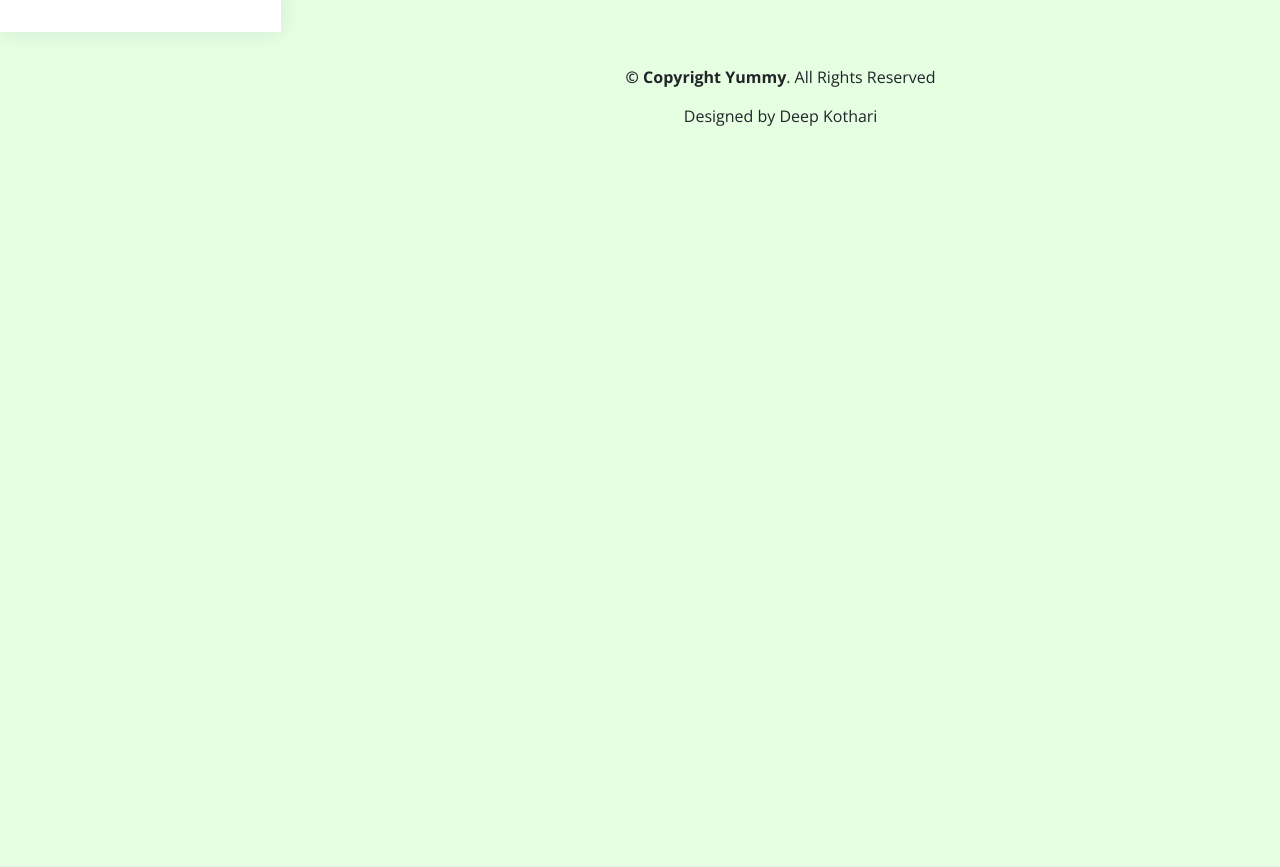
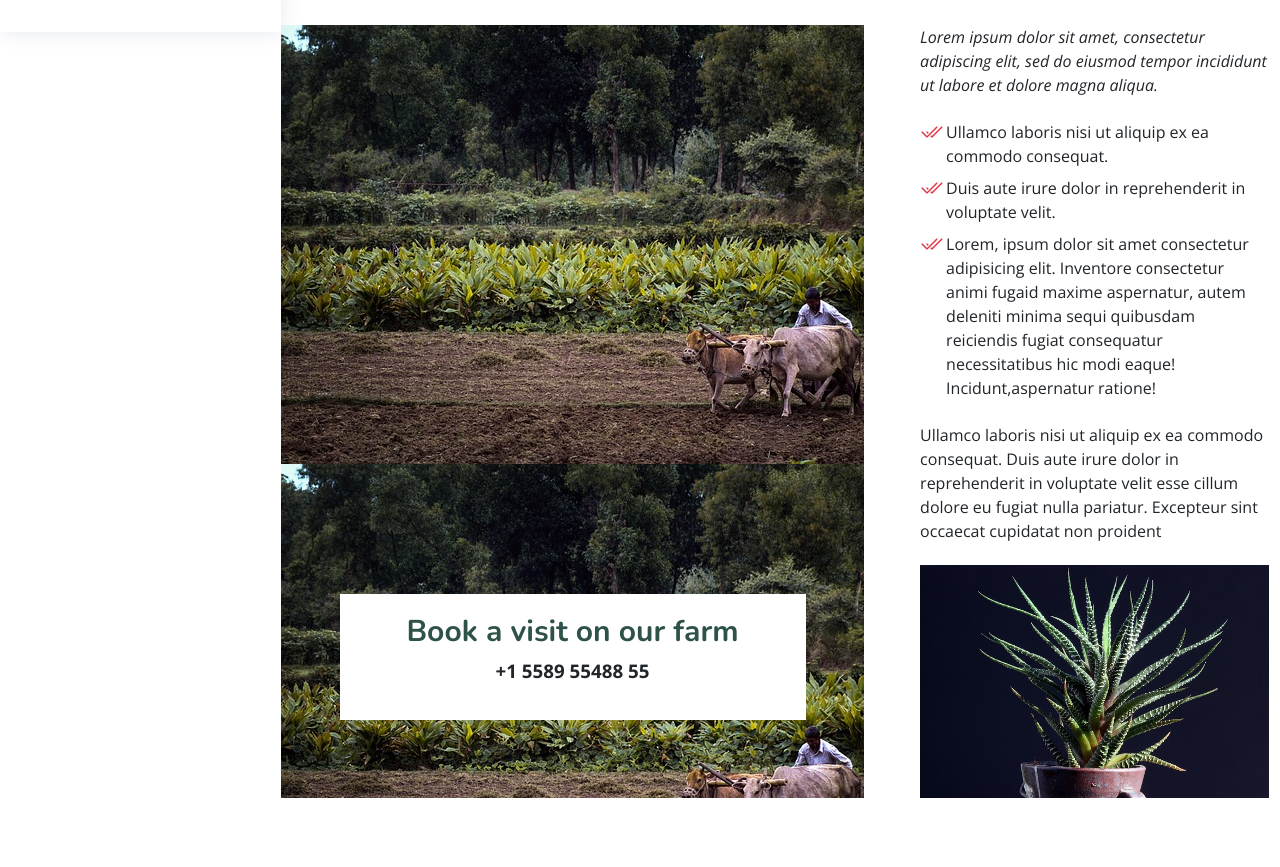
Before and after one commit to deepk2891/plant-ecommerce-website, a plain HTML site: page index.html in a window 1280 px wide. Shown: the part 768-1635 px from the top of the page. Before the commit the page ends 941 px from the top, so only its background shows below. Drawn offline with nearby package versions, Linux system fonts and the light colour scheme.

Commit message:
added about section

```diff
--- a/assets/css/style.css
+++ b/assets/css/style.css
@@ -20,7 +20,6 @@ body, html {
     font-family: "Open Sans", sans-serif;
     font-size: 16px;
     scroll-behavior: smooth;
-    background-color: #e6ffe2;
 }
 h1,
 h2,
@@ -297,6 +296,35 @@ header {
     z-index: 0;
 }
 /*--------------------------------------------------------------
+# About Section
+--------------------------------------------------------------*/
+.about .about-img {
+    min-height: 500px;
+}
+.about h3 {
+    font-weight: 700;
+    font-size: 36px;
+    margin-bottom: 30px;
+    font-family: var(--font-secondary);
+}
+.about .call-us {
+    left: 10%;
+    right: 10%;
+    bottom: 10%;
+    background-color: #fff;
+    box-shadow: 0px 2px 25px rgba(0, 0, 0, 0.08);
+    padding: 20px;
+}
+.about .content ul li {
+    padding: 0 0 8px 26px;
+}
+.about .content ul i {
+    top: -3px;
+}
+.about .content p:last-child {
+    margin-bottom: 0;
+}
+/*--------------------------------------------------------------
 # Main END
 --------------------------------------------------------------*/
 /*--------------------------------------------------------------
--- a/index.html
+++ b/index.html
@@ -462,6 +462,50 @@
                 </div>
             </div>
         </section><!-- End Hero -->
+        <!-- ======= About Section ======= -->
+        <section id="about" class="about section mt-5">
+            <div class="container">
+                <div class="mb-5">
+                    <h2 class="display-4 fw-bold text-center green">About Us</h2>
+                </div>
+                <div class="row gy-4">
+                    <div class="col-lg-7 position-relative about-img img-fluid" style="background-image: url(./assets/images/farm.jpg);">
+                        <div class="call-us text-center position-absolute">
+                            <h4 class="fs-2 fw-bold green">Book a visit on our farm</h4>
+                            <p class="fs-5 fw-bold">+1 5589 55488 55</p>
+                        </div>
+                    </div>
+                    <div class="col-lg-5 pt-4 pt-lg-0 d-flex align-items-end">
+                        <div class="content ps-0 ps-lg-5">
+                            <p class="fst-italic">
+                                Lorem ipsum dolor sit amet, consectetur adipiscing elit, sed do eiusmod tempor incididunt ut labore et dolore
+                                magna aliqua.
+                            </p>
+                            <ul class="px-0 pt-2">
+                                <li class="position-relative"><i class="bi bi-check2-all text-danger position-absolute start-0 fs-4"></i> Ullamco laboris nisi ut aliquip
+                                    ex ea
+                                    commodo consequat.</li>
+                                <li class="position-relative"><i class="bi bi-check2-all text-danger position-absolute start-0 fs-4"></i> Duis aute irure dolor in
+                                    reprehenderit
+                                    in voluptate velit.</li>
+                                <li class="position-relative"><i class="bi bi-check2-all text-danger position-absolute start-0 fs-4"></i>Lorem, ipsum dolor sit amet
+                                    consectetur
+                                    adipisicing elit.
+                                    Inventore consectetur animi fugaid maxime aspernatur, autem deleniti minima sequi quibusdam reiciendis fugiat consequatur
+                                    necessitatibus hic modi eaque! Incidunt,aspernatur ratione!</li>
+                            </ul>
+                            <p>
+                                Ullamco laboris nisi ut aliquip ex ea commodo consequat. Duis aute irure dolor in reprehenderit in voluptate
+                                velit esse cillum dolore eu fugiat nulla pariatur. Excepteur sint occaecat cupidatat non proident
+                            </p>
+                            <div class="position-relative mt-4">
+                                <img src="./assets/images/about1.jpg" class="img-fluid w-100 d-none d-lg-block" alt="">
+                            </div>
+                        </div>
+                    </div>
+                </div>
+            </div>
+        </section><!-- End About Section -->
     </main>
     <!-- ======= Footer ======= -->
     <footer id="footer" class="footer pb-5">
```
Also changed, not shown: assets/images/about1.jpg (added), assets/images/farm.jpg (added).
